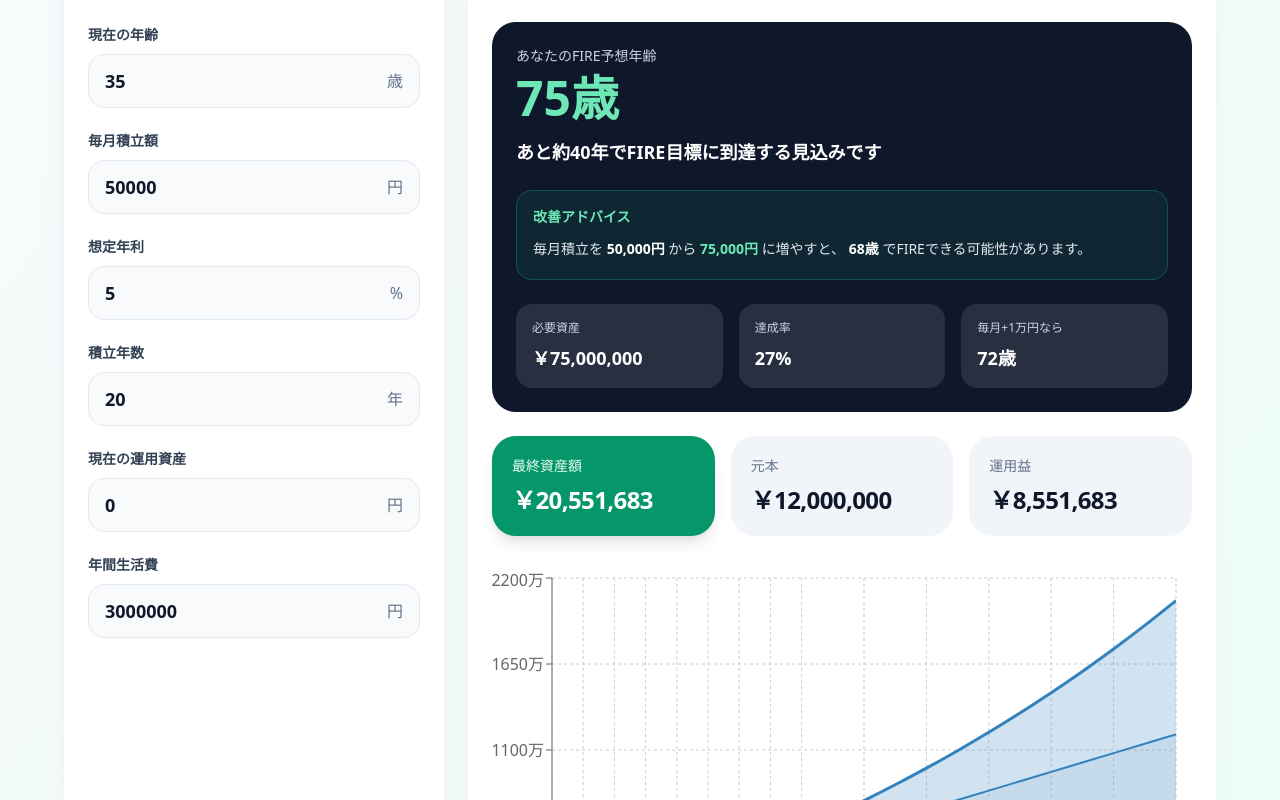
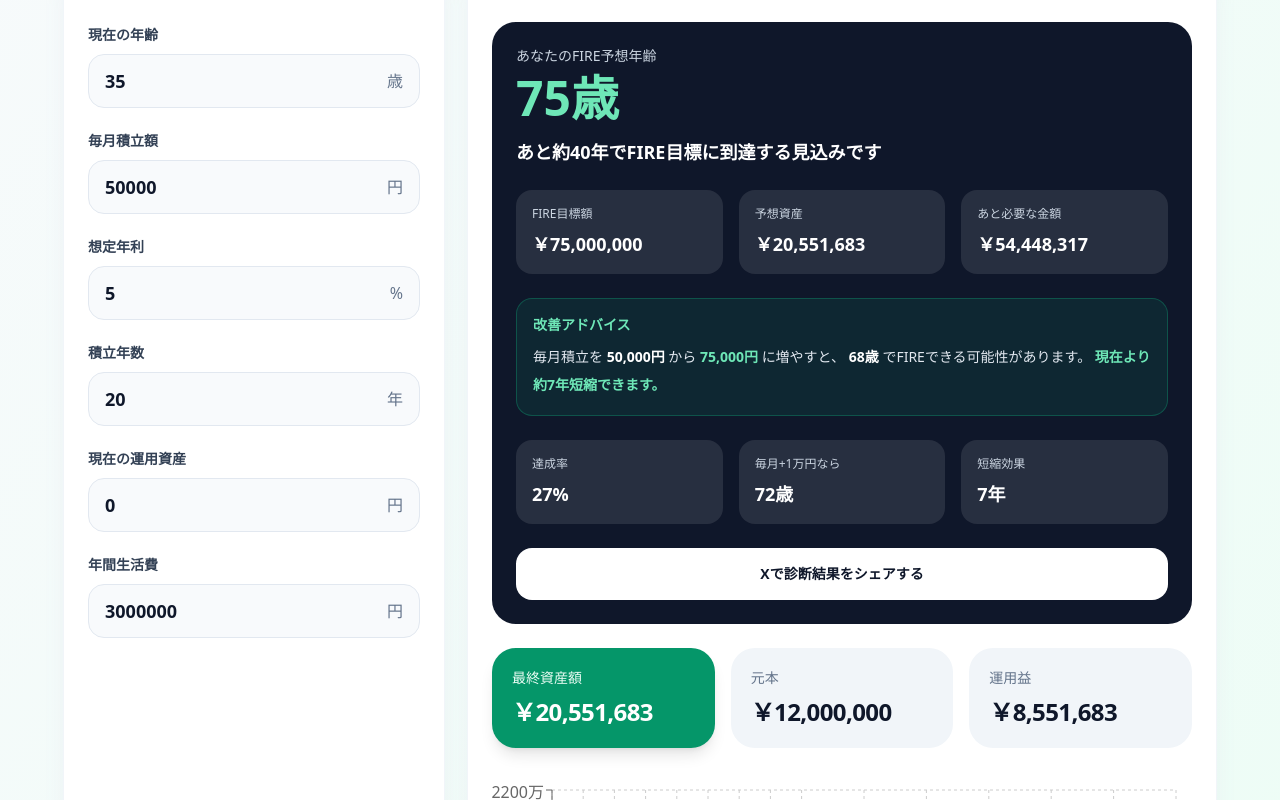
Before and after one commit to shin8612/nisa-simulator, a Next.js app: page / in a window 1280 px wide. Shown: the part 454-1254 px from the top of the page. Built offline with nearby package versions, Linux system fonts and the light colour scheme.

Commit message:
Add share and FIRE gap

```diff
--- a/app/page.tsx
+++ b/app/page.tsx
@@ -17,6 +17,8 @@ type Row = {
   balance: number;
   profit: number;
 };
+
+const SITE_URL = "https://nisa-simulator-six.vercel.app/";
 
 const yen = new Intl.NumberFormat("ja-JP", {
   style: "currency",
@@ -81,13 +83,12 @@ export default function Home() {
   const fireYears = calcFireYears(current, monthly, annualRate, yearlyCost);
   const fireAge = fireYears === null ? null : age + fireYears;
 
+  const remainingAmount = Math.max(0, fireTarget - last.balance);
+
   const fireProgress = Math.min(
     100,
     Math.round((last.balance / fireTarget) * 100)
   );
-
-  const fasterFireYears = calcFireYears(current, monthly + 10000, annualRate, yearlyCost);
-  const fasterFireAge = fasterFireYears === null ? null : age + fasterFireYears;
 
   const recommendedMonthly = Math.round(monthly * 1.5);
   const recommendedFireYears = calcFireYears(
@@ -98,6 +99,24 @@ export default function Home() {
   );
   const recommendedFireAge =
     recommendedFireYears === null ? null : age + recommendedFireYears;
+
+  const shortenedYears =
+    fireYears !== null && recommendedFireYears !== null
+      ? Math.max(0, fireYears - recommendedFireYears)
+      : null;
+
+  const shareText = [
+    "新NISA・FIRE診断をやってみた",
+    "",
+    `現在${age}歳`,
+    `毎月積立：${monthly.toLocaleString()}円`,
+    `FIRE予想年齢：${fireAge === null ? "未達成" : `${fireAge}歳`}`,
+    `目標まであと：${yen.format(remainingAmount)}`,
+    "",
+    SITE_URL,
+  ].join("\n");
+
+  const shareUrl = `https://twitter.com/intent/tweet?text=${encodeURIComponent(shareText)}`;
 
   return (
     <main className="min-h-screen bg-gradient-to-br from-slate-50 to-emerald-50 px-4 py-8 text-slate-900 sm:px-6 lg:px-8">
@@ -147,12 +166,18 @@ export default function Home() {
                   : `あと約${fireYears}年でFIRE目標に到達する見込みです`}
               </p>
 
+              <div className="mt-6 grid gap-4 sm:grid-cols-3">
+                <MiniCard title="FIRE目標額" value={yen.format(fireTarget)} />
+                <MiniCard title="予想資産" value={yen.format(last.balance)} />
+                <MiniCard title="あと必要な金額" value={yen.format(remainingAmount)} />
+              </div>
+
               <div className="mt-6 rounded-2xl border border-emerald-500/30 bg-emerald-500/10 p-4">
                 <p className="text-sm font-bold text-emerald-300">改善アドバイス</p>
 
                 {recommendedFireAge === null ? (
                   <p className="mt-2 text-sm leading-7 text-slate-200">
-                    毎月積立を増やす、生活費を下げる、運用期間を長くすることでFIRE達成に近づきます。
+                    毎月積立を増やす、年間生活費を下げる、運用期間を長くすることでFIRE達成に近づきます。
                   </p>
                 ) : (
                   <p className="mt-2 text-sm leading-7 text-slate-200">
@@ -163,18 +188,40 @@ export default function Home() {
                     に増やすと、
                     <span className="font-bold text-white"> {recommendedFireAge}歳 </span>
                     でFIREできる可能性があります。
+                    {shortenedYears !== null && shortenedYears > 0 && (
+                      <span className="font-bold text-emerald-300">
+                        {" "}
+                        現在より約{shortenedYears}年短縮できます。
+                      </span>
+                    )}
                   </p>
                 )}
               </div>
 
               <div className="mt-6 grid gap-4 sm:grid-cols-3">
-                <MiniCard title="必要資産" value={yen.format(fireTarget)} />
                 <MiniCard title="達成率" value={`${fireProgress}%`} />
                 <MiniCard
                   title="毎月+1万円なら"
-                  value={fasterFireAge === null ? "未達成" : `${fasterFireAge}歳`}
+                  value={
+                    calcFireYears(current, monthly + 10000, annualRate, yearlyCost) === null
+                      ? "未達成"
+                      : `${age + Number(calcFireYears(current, monthly + 10000, annualRate, yearlyCost))}歳`
+                  }
+                />
+                <MiniCard
+                  title="短縮効果"
+                  value={shortenedYears === null ? "計算不可" : `${shortenedYears}年`}
                 />
               </div>
+
+              <a
+                href={shareUrl}
+                target="_blank"
+                rel="noopener noreferrer"
+                className="mt-6 block rounded-2xl bg-white px-5 py-4 text-center text-sm font-black text-slate-900 transition hover:bg-emerald-100"
+              >
+                Xで診断結果をシェアする
+              </a>
             </div>
 
             <div className="mt-6 grid gap-4 sm:grid-cols-3">
```
